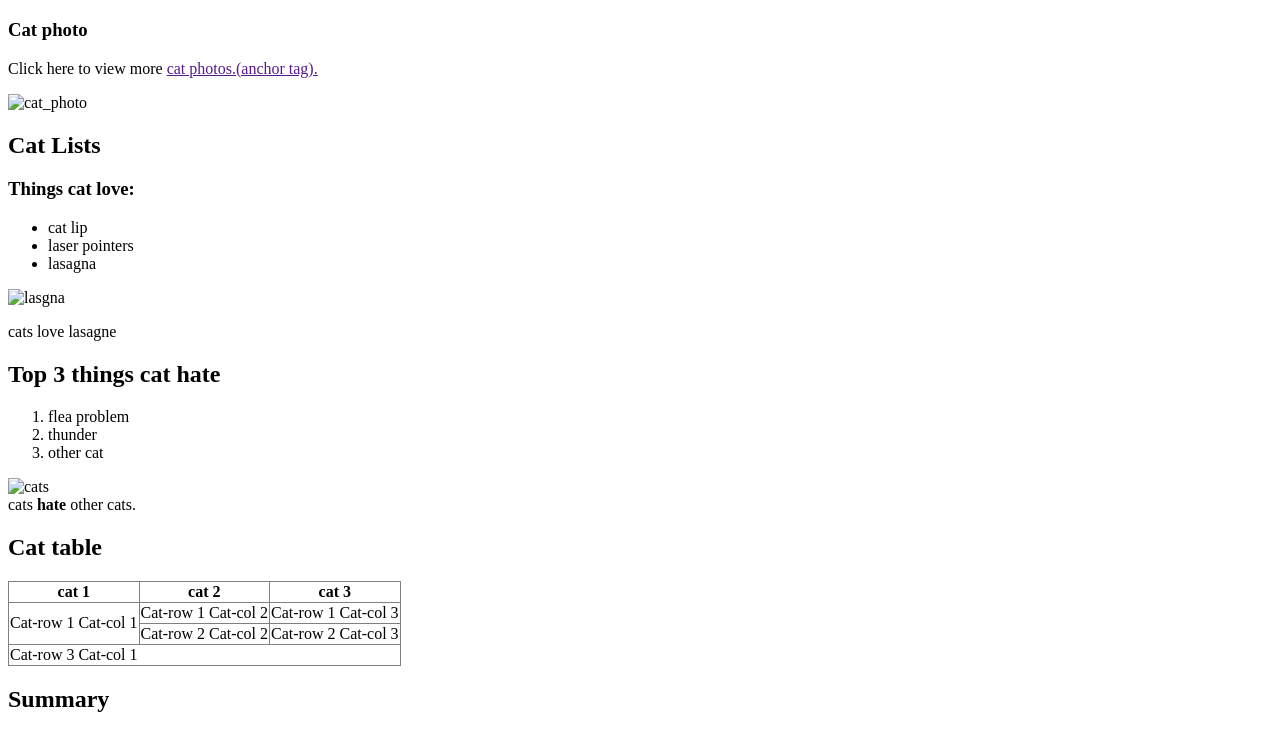
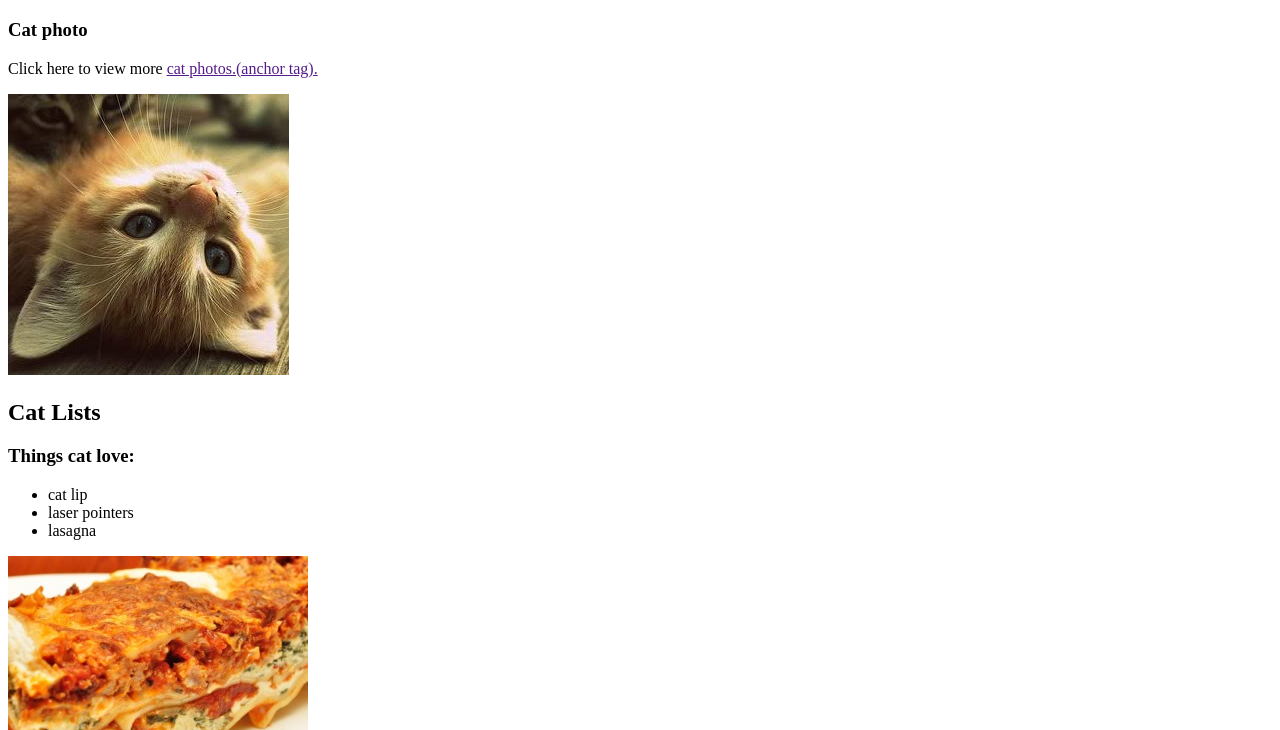
Before and after one commit to rajbir1551/Html_day_2_cw, a plain HTML site: page index.html in a window 1280 px wide. Shown: the part 61-791 px from the top of the page. Drawn offline with Linux system fonts and the light colour scheme; the site is published under a folder, as on GitHub Pages, so addresses that start at the root find nothing.

Commit message:
Update index.html

```diff
--- a/index.html
+++ b/index.html
@@ -9,7 +9,7 @@
     <h1>Cat photo App</h1>
     <h3>Cat photo</h3>
     <p>Click here to view more <a href="">cat photos.(anchor tag).</a></p>
-    <img src="/1b64a21b-8cb1-45e5-8f75-2bd73f665be4.jfif" alt="cat_photo">
+    <img src="1b64a21b-8cb1-45e5-8f75-2bd73f665be4.jfif" alt="cat_photo">
     <h2>Cat Lists</h2>
     <h3>Things cat love:</h3>
     <ul>
@@ -17,7 +17,7 @@
         <li>laser pointers</li>
         <li>lasagna</li>
     </ul>
-    <img src="/8055c454-d20c-4025-bfa4-e6e185c486d6.jfif" alt="lasgna">
+    <img src="8055c454-d20c-4025-bfa4-e6e185c486d6.jfif" alt="lasgna">
         <p>cats love lasagne</p>
         <h2>Top 3 things cat hate</h2>
         <ol>
@@ -25,7 +25,7 @@
             <li>thunder</li>
             <li>other cat</li>
         </ol>
-        <div><img src="/239e23d0-fd34-4663-bb8d-0acffefa82ad.jfif" alt="cats"></div>
+        <div><img src="239e23d0-fd34-4663-bb8d-0acffefa82ad.jfif" alt="cats"></div>
         cats <strong>hate </strong> other cats.
         <h2>Cat table</h2>
         <table border ="n" style="border-collapse: collapse;" >
```
